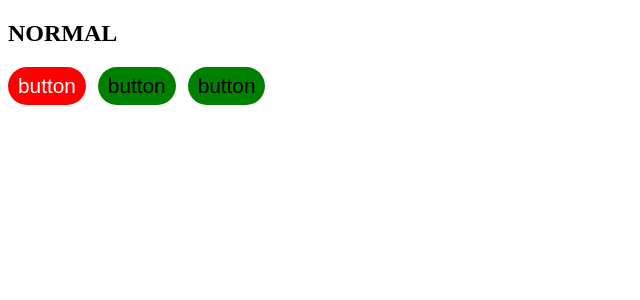
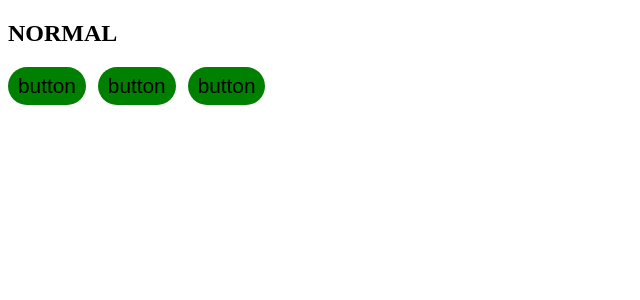
Before and after one commit to dhanyaRV/ReactTraining, a React (Create React App) app: page / in a window 1280 px wide. Shown: the top 300 px of the page, without its empty margins (0-640 px from the left). Built offline with nearby package versions, Linux system fonts and the light colour scheme.

Commit message:
styledcomponents1

```diff
--- a/src/App.js
+++ b/src/App.js
@@ -18,7 +18,7 @@ function App() {
   return (
     <div>
       <h2>NORMAL</h2>
-      <Button primary>button</Button>&nbsp;&nbsp;&nbsp;
+      <Button variant="primary">button</Button>&nbsp;&nbsp;&nbsp;
       <Button >button</Button>&nbsp;&nbsp;&nbsp;
       <Button >button</Button>&nbsp;&nbsp;&nbsp;
 
```
Also changed, not shown: 1 other file (tests, documents, lock files or other folders).
